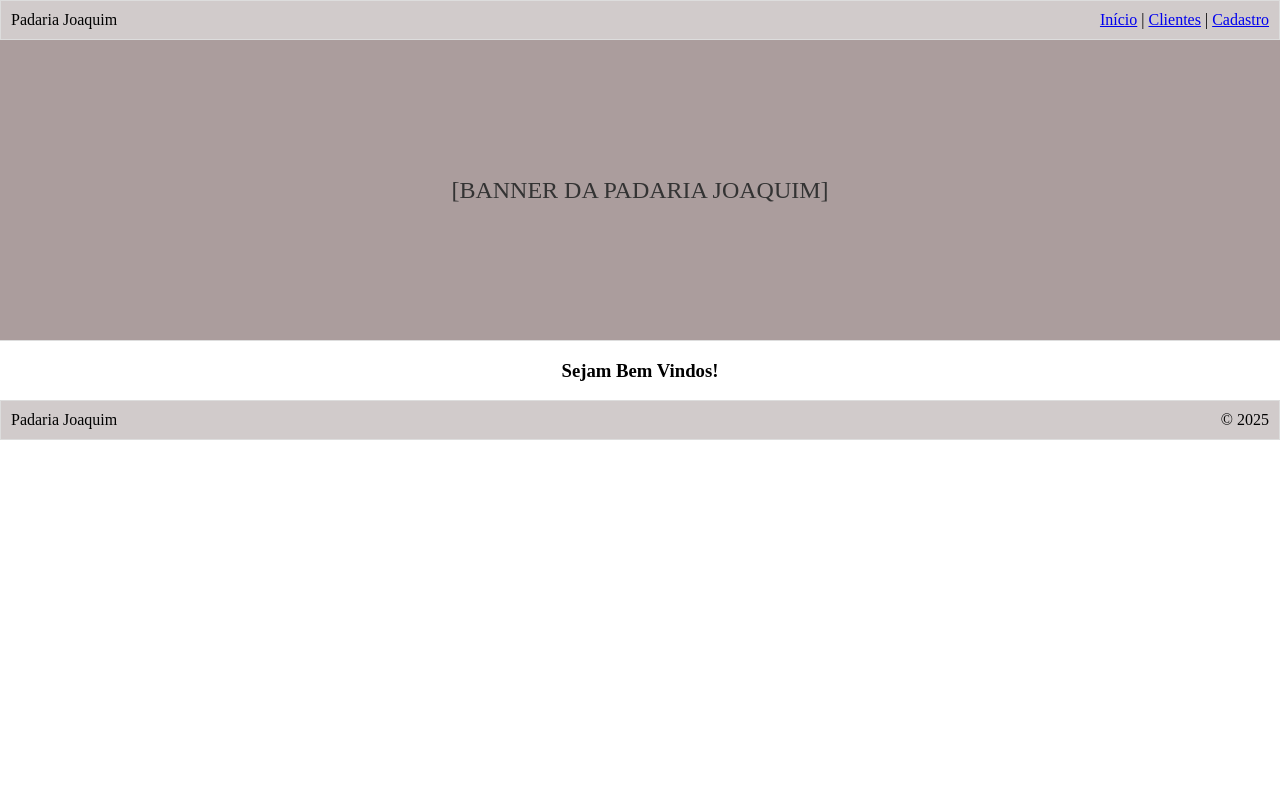
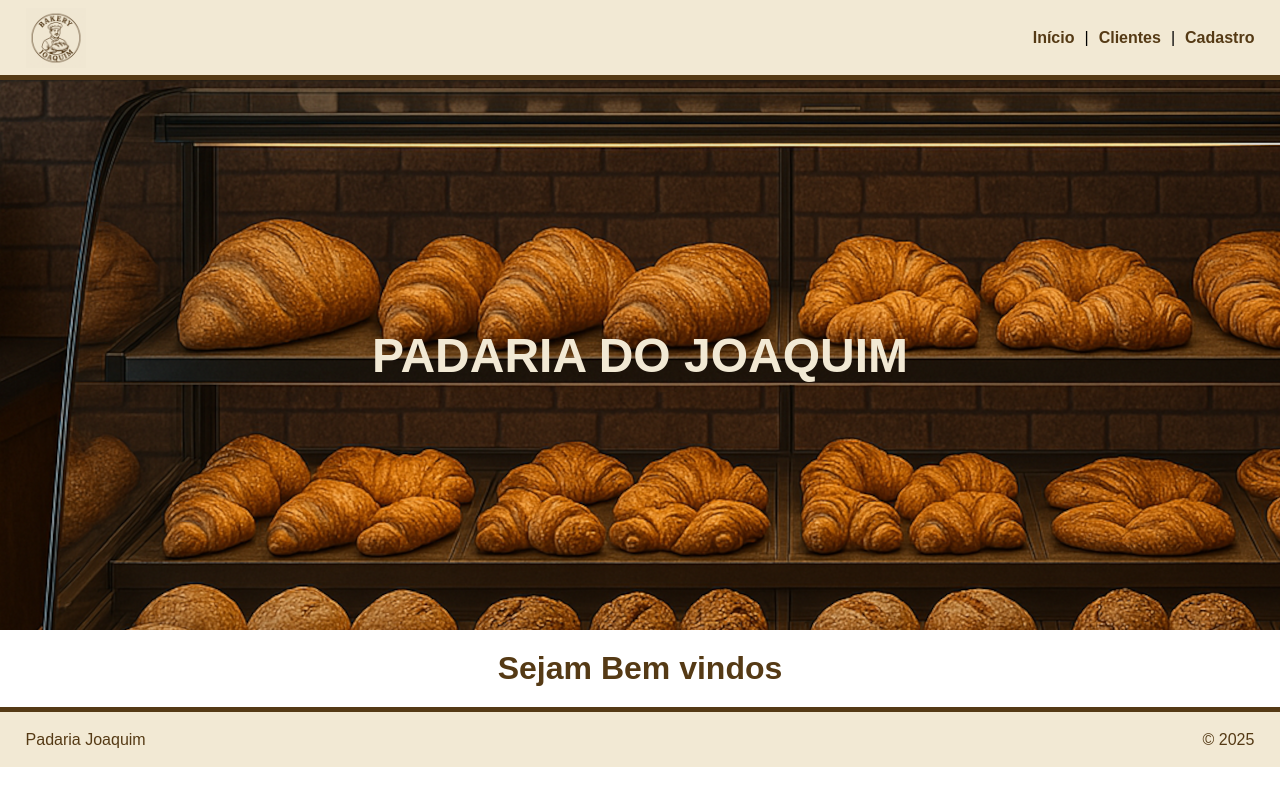
Before and after one commit to drpossati/bakery-joaquim, a PHP site: page / in a window 1280 px wide. Run offline with PHP 8.4, Linux system fonts and the light colour scheme.

Commit message:
Adição de estilização do layout com css

```diff
--- a/App/Model/PessoaModel.php
+++ b/App/Model/PessoaModel.php
@@ -4,6 +4,15 @@
 class PessoaModel
 {
     public $id, $nome, $email, $telefone;
+
+    // Inicializando os atributos de classe
+    public function __construct()
+    {
+        $this->id = NULL;
+        $this->nome = NULL;
+        $this->email = NULL;
+        $this->telefone = NULL;
+    }
 
     public function salvarM()
     {
--- a/App/Template/rodape.php
+++ b/App/Template/rodape.php
@@ -1,8 +1,7 @@
 		<!-- Rodapé -->
-		<footer class="bar">
-			<div class="left">Padaria Joaquim</div>
-			<div class="right">© 2025</div>
-			<div class="clear"></div>
+		<footer>
+			<div>Padaria Joaquim</div>
+			<div>© 2025</div>
 		</footer>
 	</body>
 </html>
--- a/App/Template/topo.php
+++ b/App/Template/topo.php
@@ -3,67 +3,28 @@
 
 <head>
 	<meta charset="UTF-8">
-	<title>Padaria Joaquim</title>
-	<style>
-		/* Estilo comum para navbar e footer */
-		.bar {
-			background-color: rgb(209, 203, 203);
-			padding: 10px;
-			border: 1px solid #ddd;
-			overflow: auto;
-		}
+	<title>Padaria do Joaquim</title>
 
-		.left {
-			float: left;
-		}
 
-		.right {
-			float: right;
-		}
+	<!-- folha de estilo com CSS -->
+	<link rel="stylesheet" href="../App/Tools/css/style.css" type="text/css" />
 
-		.clear {
-			clear: both;
-		}
-
-		/* Banner */
-		.banner {
-			width: 100%;
-			height: 300px;
-			background-color: rgb(171, 157, 157);
-			border-bottom: 1px solid #ddd;
-			display: flex;
-			align-items: center;
-			justify-content: center;
-			font-size: 24px;
-			color: #333;
-		}
-
-		main {
-			margin-top: 15px;
-			margin-bottom: 15px;
-			margin-right: 20%;
-			margin-left: 20%;
-		}
-
-		body {
-			margin: 0;
-		}
-	</style>
 </head>
 
 <body>
-	<!-- Navbar/Topo -->
-	<nav class="bar">
-		<div class="left">Padaria Joaquim</div>
-		<div class="right">
+	<!-- Navbar fixa no Topo -->
+	<nav class="navbar">
+		<div class="logo"> <img src="../App/Tools/imgs/logo.png" alt="logo padaria joaquim" width="60" height="60"> </div>
+		<div class="menu">
 			<a href="/">Início</a> |
 			<a href="/pessoa">Clientes</a> |
 			<a href="/pessoa/cadastro">Cadastro</a>
 		</div>
-		<div class="clear"></div>
 	</nav>
 
 	<!-- Banner -->
 	<div class="banner">
-		[BANNER DA PADARIA JOAQUIM] <!-- Substitua por uma imagem ou texto real -->
+
+		<h1> PADARIA DO JOAQUIM </h1>
+
 	</div>
--- /dev/null
+++ b/App/Tools/css/style.css
@@ -0,0 +1,187 @@
+/* Reset de margens */
+* {
+    margin: 0;
+    padding: 0;
+    box-sizing: border-box;
+}
+
+/* Estilo da Navbar Fixa */
+.navbar {
+    background-color: #f2e9d4; /* Cor alterada */
+    padding: 0% 2% ;
+    border-bottom: 5px solid #553a15; /* Cor da borda alterada */
+    position: fixed;
+    top: 0;
+    width: 100%;
+    z-index: 1000;
+    height: 80px;
+    display: flex;
+    align-items: center;
+    justify-content: space-between;
+    box-shadow: 0 2px 10px rgba(85, 58, 21, 0.1); /* Sombra adicionada */
+}
+
+/* Logo */
+.logo img {
+
+    display: block; /* Remove espaços indesejados abaixo da imagem */
+    height: auto; /* Mantém a proporção */
+    max-width: 100%; /* Redimensiona em telas pequenas */
+}
+
+/* Menu */
+.menu {
+    display: flex;
+    gap: 10px;
+}
+
+.menu a {
+    text-decoration: none;
+    color: #553a15; /* Cor alterada */
+    font-weight: bold;
+    white-space: nowrap;
+}
+
+.menu a:hover {
+    color: #d1a363;
+    transition: color 0.3s ease;
+}
+
+/* Conteúdo */
+body {
+    padding-top: 80px;
+    font-family: Arial, sans-serif;
+}
+
+/* Banner */
+.banner {
+    width: 100%;
+    height: 550px;
+    background-image: url('../imgs/topo.png');
+    background-color: #d8cf9b;
+    display: flex;
+    align-items: center;
+    justify-content: center;
+    font-size: 24px;
+    color: #f2e9d4; /* Cor do texto ajustada */
+}
+
+/* Tabela */
+table {
+    width: 90%;
+    margin: 20px auto;
+    border-collapse: collapse;
+    background-color: #f9f5eb;
+    box-shadow: 0 2px 10px rgba(85, 58, 21, 0.1);
+}
+
+th, td {
+    border-bottom: 1px solid #553a15;; /* Cor da borda alterada */
+    padding: 20px;
+    text-align: left;
+}
+
+th {
+    background-color: #f2e9d4; /* Cor alterada */
+    color: #553a15; /* Cor do texto ajustada */
+}
+
+/* Estilo geral do formulário */
+form {
+    max-width: 600px;
+    margin: 30px auto;
+    padding: 20px;
+    font-family: 'Arial', sans-serif;
+    background-color: #f9f5eb;
+    border-radius: 8px;
+    box-shadow: 0 2px 10px rgba(85, 58, 21, 0.1);
+    display: flex;
+    flex-direction: column;
+}
+
+/* Estilo do fieldset */
+fieldset {
+    border: 2px solid #553a15;
+    border-radius: 6px;
+    padding: 20px;
+    margin-bottom: 20px;
+    background-color: #f2ead5;
+}
+
+/* Estilo da legenda */
+legend {
+    font-size: 1.2em;
+    font-weight: bold;
+    color: #553a15;
+    padding: 0 10px;
+    background-color: #f2ead5;
+    border: 1px solid #553a15;
+    border-radius: 4px;
+}
+
+/* Estilo dos rótulos */
+label {
+    display: block;
+    margin: 15px 0 5px;
+    color: #553a15;
+    font-weight: bold;
+}
+
+/* Estilo dos campos de entrada */
+input[type="text"], input[type="email"], input[type="telefone"] {
+    width: 100%;
+    padding: 10px;
+    border: 1px solid #553a15;
+    border-radius: 4px;
+    background-color: #fff;
+    font-size: 16px;
+    box-sizing: border-box;
+}
+
+
+/* Estilo do botão */
+button {
+    background-color: #553a15;
+    color: white;
+    border: none;
+    padding: 12px 20px;
+    font-size: 16px;
+    border-radius: 4px;
+    cursor: pointer;
+    margin-top: 10px;
+    transition: background-color 0.3s;
+}
+
+button:hover {
+    background-color: #8b6b3d;
+}
+
+/* div do botão dentro do form */
+form div {
+    align-self: flex-end; /* Alinha apenas este elemento à direita */
+    margin-top: 20px;
+}
+
+/* Estilo para campos obrigatórios */
+.obrigatorio:after {
+    content: " *";
+    color: #c00;
+}
+
+/* Rodapé */
+footer {
+    background-color: #f2e9d4; /* Cor alterada */
+    padding: 0 2%;
+    border-top: 5px solid #553a15; /* Cor da borda alterada */
+    display: flex;
+    align-items: center;
+    justify-content: space-between;
+    color: #553a15; /* Cor do texto ajustada */
+    height: 60px;
+}
+
+/* Conteúdo Principal */
+main {
+    padding: 20px 5%;
+    color: #553a15; /* Cor do texto ajustada */
+}
--- a/App/View/PessoaView.php
+++ b/App/View/PessoaView.php
@@ -2,9 +2,7 @@
 
 <main>
 
-    <center>
-        <h3> Sejam Bem Vindos! </h3>
-    </center>
+    <h1 align="center">Sejam Bem vindos</h1>
 
 </main>
 
```
Also changed, not shown: App/View/modulos/pessoa/FormPessoa.php (+9 -7 lines), App/View/modulos/pessoa/ListaPessoa.php (+10 -0 lines), App/Tools/dump-bakery_joaquim.sql (renamed from Tools/dump-bakery_joaquim.sql), App/Tools/imgs/logo.png (added), App/Tools/imgs/topo.png (added).
